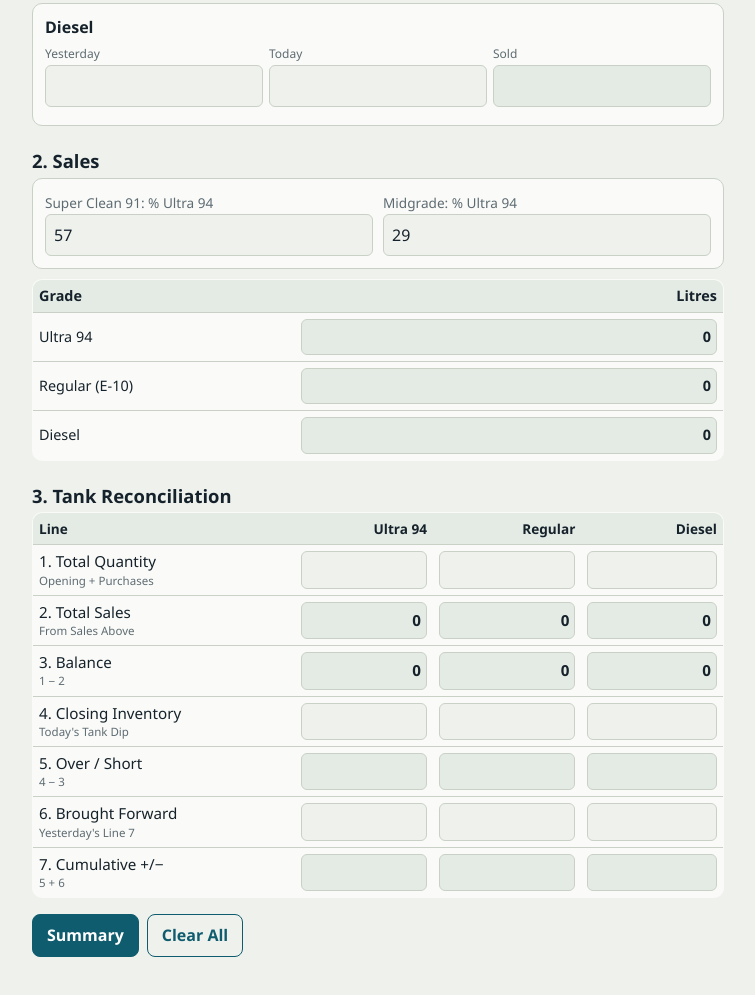
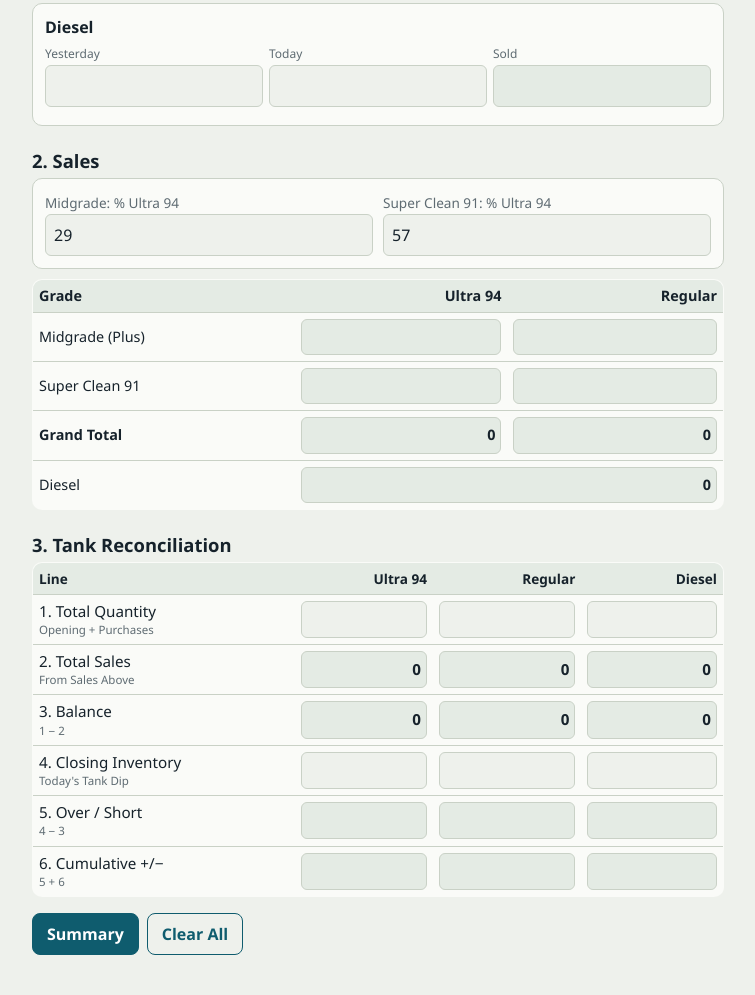
Before and after one commit to iqbxlsingh/DIP, a plain HTML site: page index.html in a window 1280 px wide. Shown: the part 635-1630 px from the top of the page, without its empty margins (262-1017 px from the left). Drawn offline with Linux system fonts and the light colour scheme.

Commit message:
Update index.html

```diff
--- a/index.html
+++ b/index.html
@@ -71,12 +71,12 @@ pre{white-space:pre-wrap;background:var(--card);border:1px solid var(--line);bor
 <section>
   <h2>2. Sales</h2>
   <div class="blend card">
+    <div><label for="bPlus">Midgrade: % Ultra 94</label><input id="bPlus" inputmode="decimal"></div>
     <div><label for="bSuper">Super Clean 91: % Ultra 94</label><input id="bSuper" inputmode="decimal"></div>
-<div><label for="bPlus">Midgrade: % Ultra 94</label><input id="bPlus" inputmode="decimal"></div>
   </div>
   <table class="mix">
-    <thead><tr><th>Grade</th><th>Litres</th></tr></thead>
-    <tbody id="mix"><tr><td>Ultra 94</td><td><input class="auto" data-ov="grand-ultra" aria-label="Ultra 94 grand total" inputmode="text" autocomplete="off"></td></tr><tr><td>Regular (E-10)</td><td><input class="auto" data-ov="grand-regular" aria-label="Regular grand total" inputmode="text" autocomplete="off"></td></tr><tr><td>Diesel</td><td><input class="auto" data-ov="grand-diesel" aria-label="Diesel grand total" inputmode="text" autocomplete="off"></td></tr></tbody>
+    <thead><tr><th>Grade</th><th>Ultra 94</th><th>Regular</th></tr></thead>
+    <tbody id="mix"><tr><td>Midgrade (Plus)</td><td><input class="auto" data-ov="split-plus-u" aria-label="Midgrade Ultra 94" inputmode="text" autocomplete="off"></td><td><input class="auto" data-ov="split-plus-r" aria-label="Midgrade Regular" inputmode="text" autocomplete="off"></td></tr><tr><td>Super Clean 91</td><td><input class="auto" data-ov="split-super-u" aria-label="Super Clean 91 Ultra 94" inputmode="text" autocomplete="off"></td><td><input class="auto" data-ov="split-super-r" aria-label="Super Clean 91 Regular" inputmode="text" autocomplete="off"></td></tr><tr class="key"><td>Grand Total</td><td><input class="auto" data-ov="grand-ultra" aria-label="Ultra 94 grand total" inputmode="text" autocomplete="off"></td><td><input class="auto" data-ov="grand-regular" aria-label="Regular grand total" inputmode="text" autocomplete="off"></td></tr><tr><td>Diesel</td><td colspan="2"><input class="auto" data-ov="grand-diesel" aria-label="Diesel grand total" inputmode="text" autocomplete="off"></td></tr></tbody>
   </table>
 </section>
 
@@ -170,8 +170,7 @@ function renderTank(){
     ['3. Balance','<small>1 − 2</small>','ov','l6'],
     ['4. Closing Inventory','<small>Today\'s Tank Dip</small>','in','close'],
     ['5. Over / Short','<small>4 − 3</small>','ov','l8'],
-    ['6. Brought Forward','<small>Yesterday\'s Line 7</small>','in','bf'],
-    ['7. Cumulative +/−','<small>5 + 6</small>','ov','l10']];
+    ['6. Cumulative +/−','<small>5 + 6</small>','ov','l10']];
   const tb=document.getElementById('tank');tb.innerHTML='';
   rows.forEach(([label,hint,type,key])=>{
     const tr=document.createElement('tr');
```
